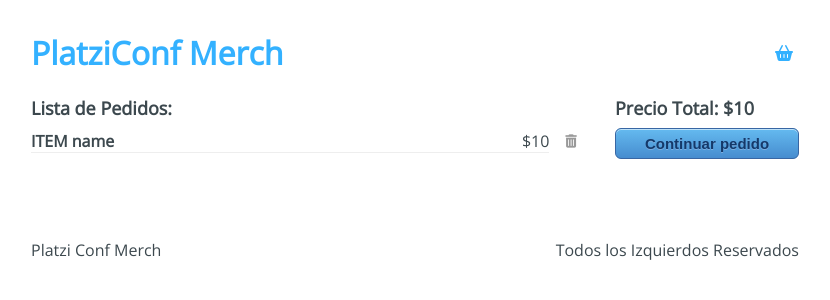
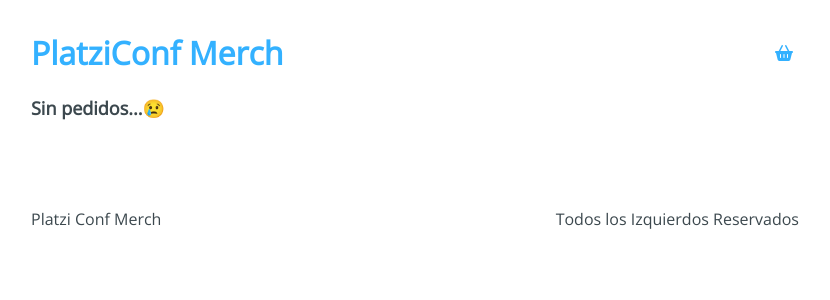
Before and after one commit to tesapoeitor/platzi-conf-merch, a React (Vite) app: page /#/checkout in a window 1280 px wide. Shown: the top 300 px of the page, without its empty margins (225-1055 px from the left). Built offline with nearby package versions, Linux system fonts and the light colour scheme.

Commit message:
useContext en la pagina de checkout

```diff
--- a/src/components/Header.tsx
+++ b/src/components/Header.tsx
@@ -7,7 +7,6 @@ import '../styles/components/Header.css'
 const Header = () => {
   const { state } = useContext(AppContext)!
   const { cart } = state
-  console.log(cart)
 
   return (
     <header className="Header">
--- a/src/components/Products.tsx
+++ b/src/components/Products.tsx
@@ -1,4 +1,5 @@
 import React, { useContext } from 'react'
+
 import { Product } from './Product'
 import { Product as ProductType } from '../Types/Product'
 import { AppContext } from '../context/AppContext'
@@ -20,7 +21,7 @@ const Products = () => {
             key={product.id}
             product={product}
             handleAddToCart={handleAddToCart}
-            />
+          />
         ))}
       </div>
     </div>
--- a/src/containers/Checkout.tsx
+++ b/src/containers/Checkout.tsx
@@ -1,29 +1,48 @@
-import React from 'react'
+import React, { useContext } from 'react'
 import { Link } from "react-router-dom"
 
+import { AppContext } from '../context/AppContext'
+import { Product } from '../Types/Product'
 import '../styles/components/Checkout.css'
 
 const Checkout = () => {
+  const { state, removeFromCart } = useContext(AppContext)!
+  const { cart } = state
+
+  const handleRemove = (product: Product) => () => {
+    removeFromCart(product)
+  }
+
+  const handleSumTotal = () => {
+    const reducer = (accumulator: number, product: Product) => accumulator + product.price
+    const sum = cart.reduce(reducer, 0)
+    return sum
+  }
+
   return (
     <div className="Checkout">
       <div className="Checkout-content">
-        <h3>Lista de Pedidos:</h3>
-        <div className="Checkout-item">
+        {cart.length > 0 ? <h3>Lista de Pedidos:</h3> : <h3>Sin pedidos...😢</h3>}
+        {cart.length > 0 && cart.map((product, index) => (
+          <div className="Checkout-item" key={product.id + index}>
             <div className="Checkout-element">
-            <h4>ITEM name</h4>
-            <span>$10</span>
+              <h4>{product.title}</h4>
+              <span>$ {product.price}</span>
             </div>
-          <button type="button">
+            <button type="button" onClick={handleRemove(product)}>
               <i className="fas fa-trash-alt" title="Eliminar" />
             </button>
           </div>
+        ))}
       </div>
+      {cart.length > 0 && (
         <div className="Checkout-sidebar">
-        <h3>Precio Total: $10</h3>
+          <h3>{`Precio Total $ ${handleSumTotal()}`}</h3>
           <Link to="/checkout/information">
             <button type="button">Continuar pedido</button>
           </Link>
         </div>
+      )}
     </div>
   )
 }
```
Lines whose indentation alone changed are shown as unchanged.
